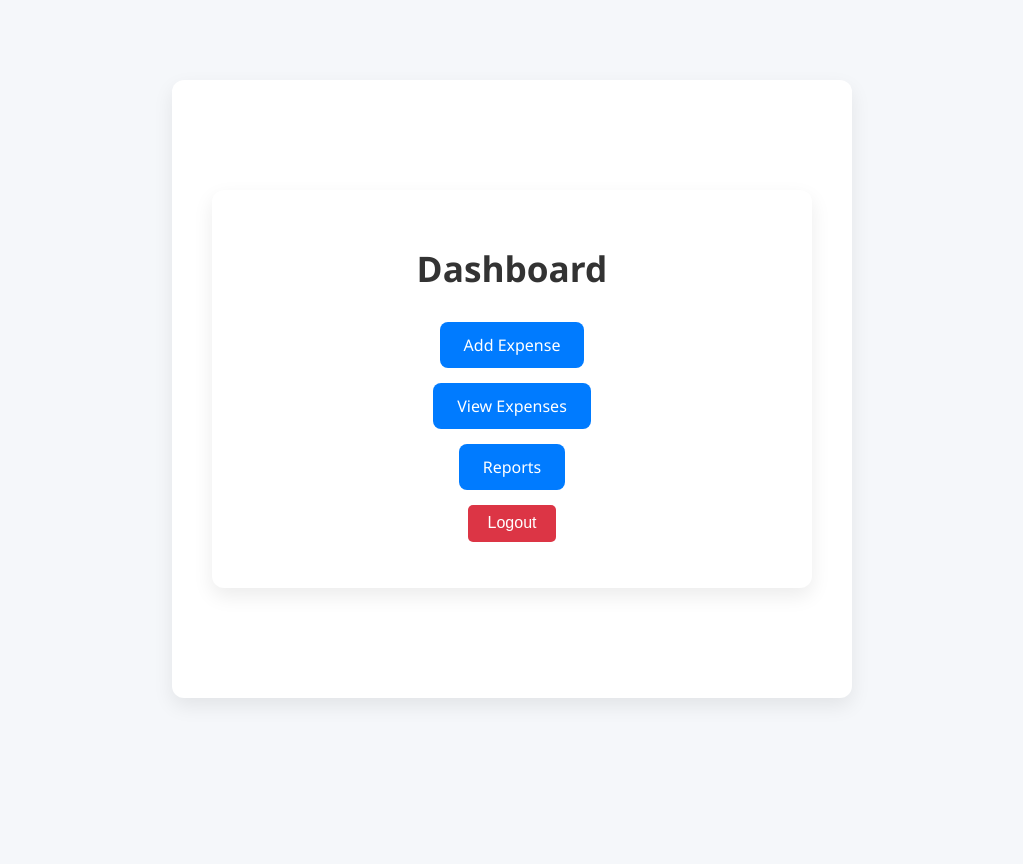
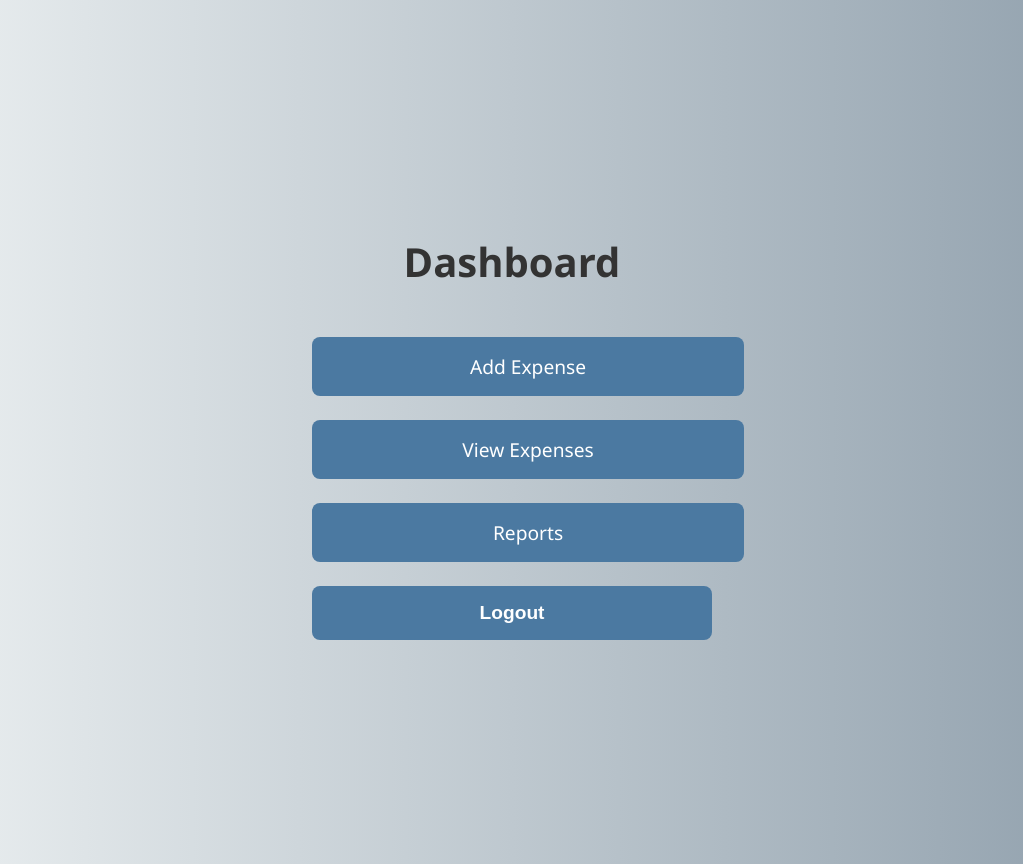
Before and after one commit to arunkashyap230/PersonalFinanceTracker, a React (Create React App) app in the folder frontend/: page /dashboard in a window 1280 px wide. Shown: the whole page, without its empty margins (128-1151 px from the left). Before the commit the page ends 800 px from the top, so only its background shows below. Built offline with nearby package versions, Linux system fonts and the light colour scheme.

Commit message:
Update Dashboard.css

```diff
--- a/frontend/src/pages/Dashboard.css
+++ b/frontend/src/pages/Dashboard.css
@@ -1,63 +1,71 @@
 /* Dashboard.css */
 
-body {
-  font-family: "Segoe UI", Tahoma, Geneva, Verdana, sans-serif;
-  background-color: #f7f9fc;
-  margin: 0;
-  padding: 0;
+.dashboard-container {
+  max-width: 100%;
+  min-height: 100vh;
+  background: linear-gradient(to right, #eef2f3, #8e9eab);
+  display: flex;
+  flex-direction: column;
+  align-items: center;
+  justify-content: center;
+  padding: 2rem;
 }
 
-div {
-  max-width: 600px;
-  margin: 80px auto;
-  padding: 30px 40px;
-  background-color: #fff;
-  border-radius: 12px;
-  box-shadow: 0 8px 20px rgba(0, 0, 0, 0.08);
+.dashboard-container h1 {
+  font-size: 2.5rem;
+  color: #333;
+  margin-bottom: 2rem;
   text-align: center;
 }
 
-h1 {
-  color: #333;
-  font-size: 2.2rem;
-  margin-bottom: 30px;
+.dashboard-links {
+  list-style: none;
+  display: flex;
+  flex-direction: column;
+  gap: 1.5rem;
+  padding: 0;
+  width: 100%;
+  max-width: 400px;
 }
 
-ul {
-  list-style-type: none;
-  padding: 0;
+.dashboard-links li {
+  width: 100%;
 }
 
-li {
-  margin: 15px 0;
+.dashboard-links a,
+.logout-button {
+  display: block;
+  padding: 1rem;
+  text-align: center;
+  font-size: 1.2rem;
+  text-decoration: none;
+  border-radius: 8px;
+  background-color: #4b79a1;
+  color: white;
+  transition: background 0.3s ease;
+  width: 100%;
 }
 
-a {
-  display: inline-block;
-  text-decoration: none;
-  color: #fff;
-  background-color: #007bff;
-  padding: 12px 24px;
-  border-radius: 8px;
-  font-size: 1rem;
-  transition: background-color 0.3s ease;
-}
-
-a:hover {
-  background-color: #0056b3;
+.dashboard-links a:hover,
+.logout-button:hover {
+  background-color: #283e51;
 }
 
 .logout-button {
-  background-color: #dc3545;
   border: none;
-  color: white;
-  padding: 0.6rem 1.2rem;
-  font-size: 1rem;
-  border-radius: 5px;
   cursor: pointer;
-  transition: background 0.3s ease;
+  font-weight: bold;
 }
 
-.logout-button:hover {
-  background-color: #c82333;
+/* Responsive */
+@media (max-width: 600px) {
+  .dashboard-container h1 {
+    font-size: 2rem;
+  }
+
+  .dashboard-links a,
+  .logout-button {
+    font-size: 1rem;
+    padding: 0.8rem;
+  }
 }
```
